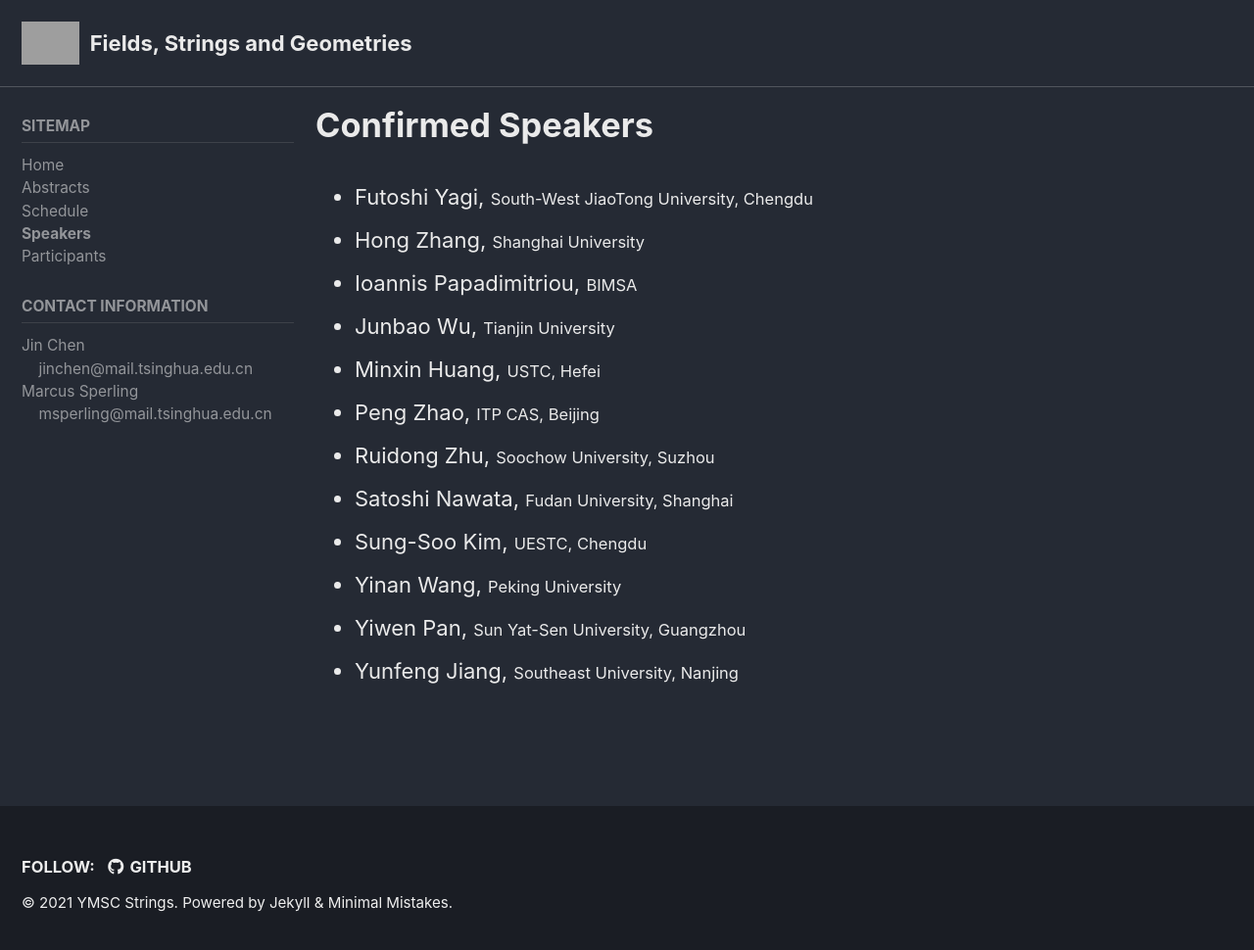
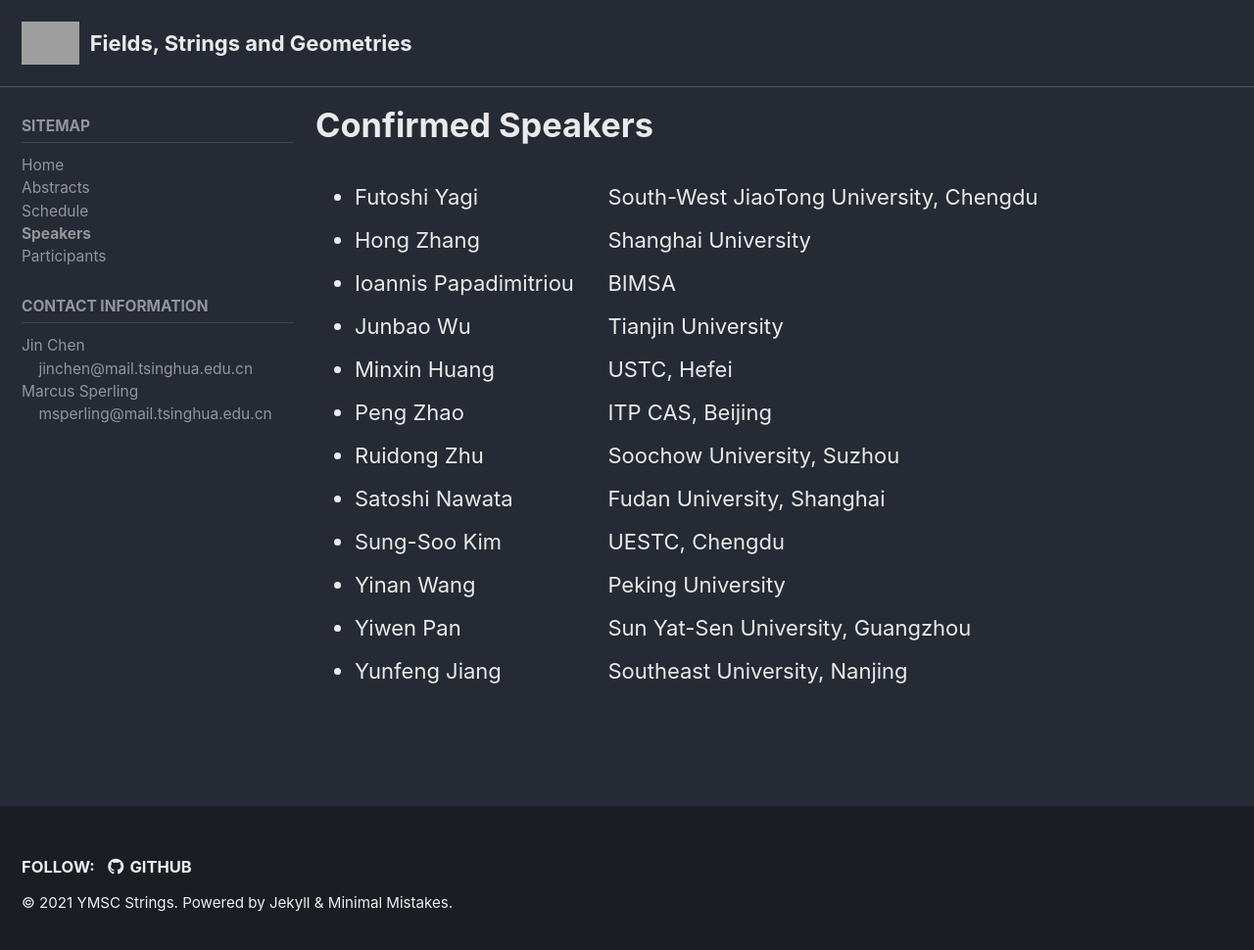
Before and after one commit to ymsc-strings/gauge-theory-workshop-sept-2021, a Jekyll site: the page built from _pages/speakers.md, in a window 1280 px wide and 977 px high. Shown: the top 970 px of the window at 98% size. Built offline with Jekyll 4.4.1, drawn with Linux system fonts in a browser that asks for light colours; cached includes are drawn as plain includes.

Commit message:
prettify speakers

```diff
--- a/_pages/speakers.md
+++ b/_pages/speakers.md
@@ -14,9 +14,31 @@ sidebar:
     speakers are in \_data/navigation.yml
 {% endcomment %}
 
+{% assign max_name_len = 0 %}
+{% assign max_from_len = 0 %}
+{% for s in site.data.navigation.speakers %}
+    {% if s.name.size > max_name_len %}
+        {% assign max_name_len = s.name.size %}
+    {% endif %}
+    {% if s.from.size > max_from_len %}
+        {% assign max_from_len = s.from.size %}
+    {% endif %}
+{% endfor %}
+
+<style type="text/css">
+    div.speaker{
+        width: {{ max_name_len }}ex;
+        display:inline-block;
+    }
+    div.speakerfrom{
+        width: {{ max_from_len }}ex;
+        display:inline-block;
+    }
+</style>
+
 <ul>
     {% assign sorted_speakers = site.data.navigation.speakers | sort: 'name' %}
     {% for s in sorted_speakers %}
-        <li> {{ s.name }}, <small>{{ s.from }}</small> </li>
+        <li> <div class="speaker"> {{ s.name }} </div> <div class="speakerfrom"> {{ s.from }} </div> </li>
     {% endfor %}
 </ul>
```
